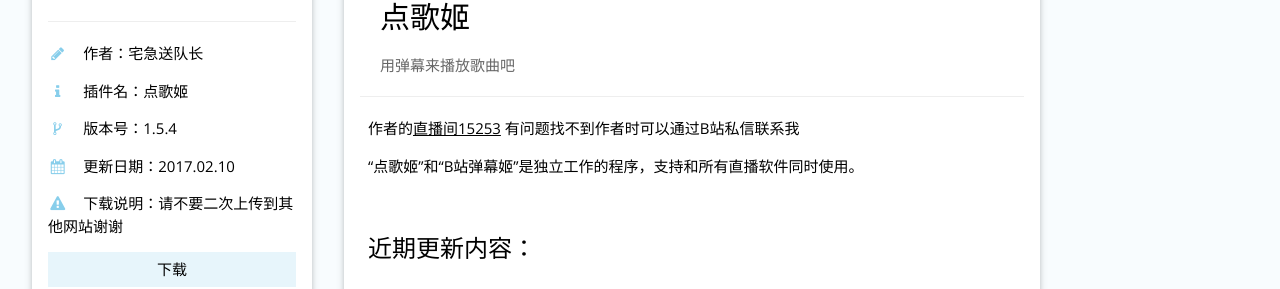
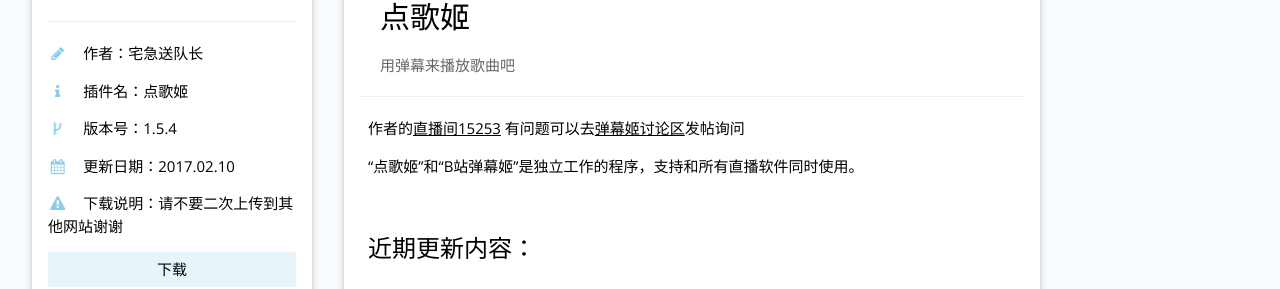
Before and after one commit to Bililive/www.danmuji.org, a Jekyll site: the page built from _plugin/DGJ.md, in a window 1280 px wide and 900 px high. Shown: the part 126-415 px from the top of the window. Built offline with Jekyll 4.4.1, drawn with Linux system fonts in a browser that asks for light colours; nearby versions of some CDN libraries; some web fonts are replaced; comment, search, counter and statistics services are not loaded.

Commit message:
更新“点歌姬”插件页面

```diff
--- a/_plugin/DGJ.md
+++ b/_plugin/DGJ.md
@@ -9,8 +9,8 @@
 plugin_dllink: /resource/DGJ/DGJ1.5.4.zip
 plugin_dlnote: 请不要二次上传到其他网站谢谢
 ---
-作者的[直播间15253](http://live.bilibili.com/15253)
-有问题找不到作者时可以通过B站私信联系我
+作者的[直播间15253](https://live.bilibili.com/15253)
+有问题可以去[弹幕姬讨论区](https://f.danmuji.cn)发帖询问
 
 “点歌姬”和“B站弹幕姬”是独立工作的程序，支持和所有直播软件同时使用。
 
@@ -24,7 +24,7 @@
 并在没有提醒的情况下静默关闭弹幕姬
 请在360杀毒中给弹幕姬添加白名单、或者使用其他杀毒软件</code></pre></div>
 `;
-if(is360()){document.getElementById('DGJ360Tip').innerHTML = tiphtml;}
+/*if(is360()){document.getElementById('DGJ360Tip').innerHTML = tiphtml;}*/
 })();
 </script>
 
```
